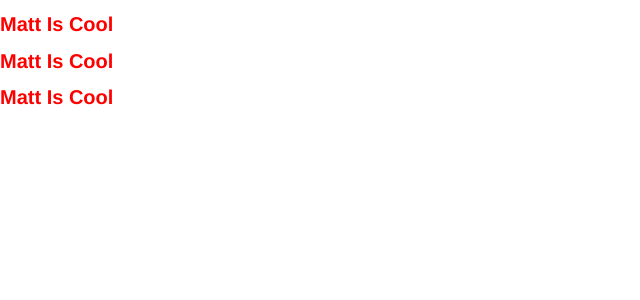
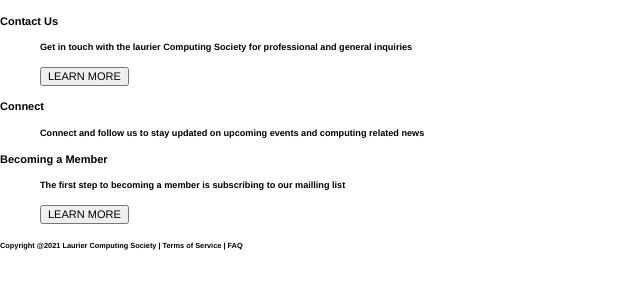
Before and after one commit to LaurierCS/PHI-ExternalWebsite, a React (Create React App) app in the folder client/: page / in a window 1280 px wide. Shown: the top 300 px of the page, without its empty margins (0-640 px from the left). Built offline with nearby package versions, Linux system fonts and the light colour scheme.

Commit message:
added footer

```diff
--- a/client/src/components/Body.js
+++ b/client/src/components/Body.js
@@ -8,7 +8,7 @@
                 history.push("/bye");
             }}
         >
-            Matt Is Cool
+            {/* Matt Is Cool */}
         </h1>
     );
 };
--- a/client/src/components/Footer.js
+++ b/client/src/components/Footer.js
@@ -1,16 +1,61 @@
 import React from "react";
-import history from "../browserHistory";
-const App = () => {
+
+const Footer = () => {
     return (
-        <h1
-            className="mattIsCool"
-            onClick={() => {
-                history.push("/bye");
-            }}
-        >
-            Matt Is Cool
-        </h1>
+        <div>
+            <div className="container">
+                <div className="row">
+                    <div className = "columns">
+                        <div>
+                            <h4>Contact Us</h4>
+                            <ul>
+
+                                <h5>Get in touch with the laurier
+                                Computing Society for professional
+                                and general inquiries
+                                </h5>
+                                <button> LEARN MORE</button>
+
+                            </ul>
+                        </div>
+                        <div>
+                            <h4>Connect</h4>
+                            <ul>
+                                <h5>Connect and follow us to stay updated on upcoming events and computing related news</h5>
+                            </ul>
+                            <icon> </icon>
+                            <icon> </icon>
+                            <icon> </icon>
+                        </div>
+
+                        <div>
+
+                            <h4>Becoming a Member</h4>
+                            <ul>
+                                <h5>The first step to becoming a member is subscribing to our mailling list</h5>
+                                <button> LEARN MORE</button>
+                            </ul>
+
+                        </div>
+
+                    </div>
+
+
+
+
+                </div>
+
+
+
+
+            </div>
+
+            <div>
+                <h6>Copyright @2021 Laurier Computing Society | Terms of Service | FAQ </h6>
+            </div>
+
+        </div>
     );
 };
 
-export default App;
+export default Footer;
--- a/client/src/components/Routes.js
+++ b/client/src/components/Routes.js
@@ -9,7 +9,7 @@
             <Switch>
                 <Route path="/" exact component={Body} />
             </Switch>
-            {<Footer />}
+            {/* {<Footer />} */}
             <Switch>
                 <Route path="/" exact component={Footer} />
             </Switch>
```
Also changed, not shown: 1 other file (tests, documents, lock files or other folders).
